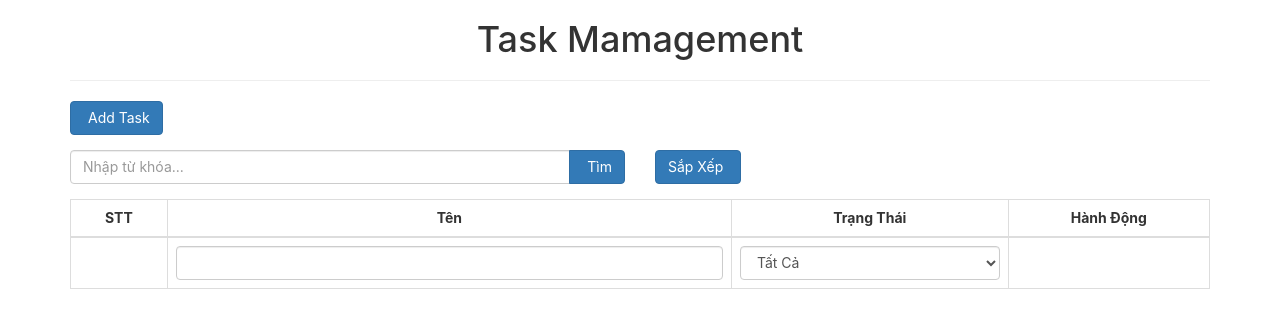
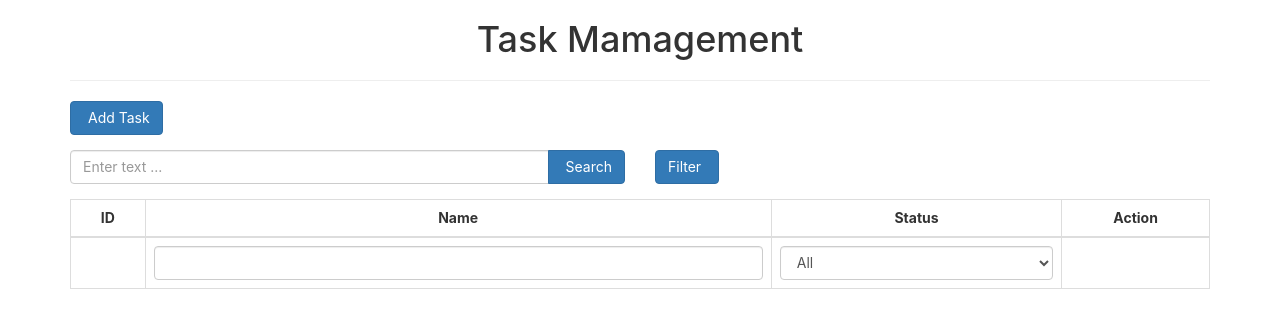
Before and after one commit to kililahunt/ll44, a React (Create React App) app: page / in a window 1280 px wide. Shown: the top 328 px of the page. Built offline with nearby package versions, Linux system fonts and the light colour scheme; some icons are missing.

Commit message:
Name and status Filter

```diff
--- a/src/App.js
+++ b/src/App.js
@@ -12,7 +12,11 @@ class App extends Component {
 		this.state = {
 			tasks : [],
             isDisplayForm : false,
-            taskEditing : null
+            taskEditing : null,
+            filter : {
+                name : '',
+                status : -1
+            }
 		}
 	}
 
@@ -112,6 +116,16 @@ class App extends Component {
         });
     }
 
+    onFilter = (filtername, filterstatus) => {
+        filterstatus = parseInt(filterstatus, 10);
+        this.setState ({
+            filter : {
+                name: filtername.toLowerCase(),
+                status : filterstatus
+            }
+        });
+    }
+
    findIndex = (id) => {
    		var {tasks} = this.state;
    		var result = -1;
@@ -125,7 +139,23 @@ class App extends Component {
 
 	render() {
 
-		var {tasks, isDisplayForm} = this.state ;
+		var {tasks, isDisplayForm, filter} = this.state;
+        if (filter) {
+            if (filter.name)
+            {
+                tasks = tasks.filter((task) => {
+                    return task.name.toLowerCase().indexOf(filter.name) !== -1;
+                });
+            }
+            tasks = tasks.filter((task) => {
+                if ( filter.status === -1 ) {
+                    return task
+                } else {
+                    return task.status === ((filter.status === 1) ? true : false)
+                }
+            });
+        }
+
         var eleForm = (isDisplayForm ?
              <TaskForm
                 onSubmit = {this.onSubmit}
@@ -169,6 +199,7 @@ class App extends Component {
                         	onUpdateStatus = {this.onUpdateStatus}
                         	onDelete = {this.onDelete}
                             onUpdate = {this.onUpdate}
+                            onFilter = {this.onFilter}
                         />
                     </div>
                 </div>
--- a/src/components/Search.js
+++ b/src/components/Search.js
@@ -7,10 +7,10 @@ class Search extends Component {
 				<div className="col-xs-6 col-sm-6 col-md-6 col-lg-6">
 
                         <div className="input-group">
-                            <input type="text" className="form-control" placeholder="Nhập từ khóa..." />
+                            <input type="text" className="form-control" placeholder="Enter text ..." />
                             <span className="input-group-btn">
                                         <button className="btn btn-primary" type="button">
-                                            <span className="fa fa-search mr-5"></span>Tìm
+                                            <span className="fa fa-search mr-5"></span>Search
                             </button>
                             </span>
                         </div>
--- a/src/components/Sort.js
+++ b/src/components/Sort.js
@@ -9,26 +9,26 @@ class Sort extends Component {
 
                     <div className="dropdown">
                         <button className="btn btn-primary dropdown-toggle" type="button" id="dropdownMenu1" data-toggle="dropdown" aria-haspopup="true" aria-expanded="true">
-                            Sắp Xếp <span className="fa fa-caret-square-o-down ml-5"></span>
+                            Filter <span className="fa fa-caret-square-o-down ml-5"></span>
                         </button>
                         <ul className="dropdown-menu" aria-labelledby="dropdownMenu1">
                             <li>
                                 <a role="button">
                                             <span className="fa fa-sort-alpha-asc pr-5">
-                                                Tên A-Z
+                                                Name A-Z
                                             </span>
                                         </a>
                             </li>
                             <li>
                                 <a role="button">
                                             <span className="fa fa-sort-alpha-desc pr-5">
-                                                Tên Z-A
+                                                Name Z-A
                                             </span>
                                         </a>
                             </li>
                             <li role="separator" className="divider"></li>
-                            <li><a role="button">Trạng Thái Kích Hoạt</a></li>
-                            <li><a role="button">Trạng Thái Ẩn</a></li>
+                            <li><a role="button">Active Status</a></li>
+                            <li><a role="button">Deactive Status</a></li>
                         </ul>
                     </div>
 
--- a/src/components/TaskItem.js
+++ b/src/components/TaskItem.js
@@ -26,7 +26,7 @@ class TaskItem extends Component {
                     <span
                         onClick = {this.onUpdateStatus}
                         className= {task.status ? 'label label-success' : 'label label-danger'}>
-                                {task.status?'Kích Hoạt':'Ẩn'}
+                                {task.status?'Active':'Deactive'}
                     </span>
                 </td>
                 <td className="text-center">
--- a/src/components/TaskList.js
+++ b/src/components/TaskList.js
@@ -3,9 +3,32 @@ import TaskItem from './TaskItem';
 
 class TaskList extends Component {
 
+    constructor(props) {
+      super(props);
+
+      this.state = {
+        filterName : '',
+        filterStatus : -1,
+      };
+    }
+
+    onChange = (event) => {
+        var target = event.target;
+        var name = target.name;
+        var value = target.value;
+        this.props.onFilter(
+            name ==='filterName' ? value : this.state.filterName,
+            name ==='filterStatus' ? value : this.state.filterStatus);
+        this.setState({
+            [name] : value
+        });
+    }
+
 	render() {
 
         var {tasks} = this.props;
+        var {filterName, filterStatus} = this.state;
+
 
         var ele = tasks.map((task, index) => {
             return <TaskItem
@@ -22,23 +45,32 @@ class TaskList extends Component {
             <table className="table table-bordered table-hover">
                 <thead>
                     <tr>
-                        <th className="text-center">STT</th>
-                        <th className="text-center">Tên</th>
-                        <th className="text-center">Trạng Thái</th>
-                        <th className="text-center">Hành Động</th>
+                        <th className="text-center">ID</th>
+                        <th className="text-center">Name</th>
+                        <th className="text-center">Status</th>
+                        <th className="text-center">Action</th>
                     </tr>
                 </thead>
                 <tbody>
                     <tr>
                         <td></td>
                         <td>
-                            <input type="text" className="form-control" />
+                            <input
+                                type="text"
+                                className="form-control"
+                                name = "filterName"
+                                onChange = {this.onChange}
+                            />
                         </td>
                         <td>
-                            <select className="form-control">
-                                <option value="-1">Tất Cả</option>
-                                <option value="0">Ẩn</option>
-                                <option value="1">Kích Hoạt</option>
+                            <select
+                                className="form-control"
+                                name = "filterStatus"
+                                onChange = {this.onChange}
+                            >
+                                <option value= {-1}>All</option>
+                                <option value= {0}>Deactive</option>
+                                <option value= {1}>Active</option>
                             </select>
                         </td>
                         <td></td>
```
